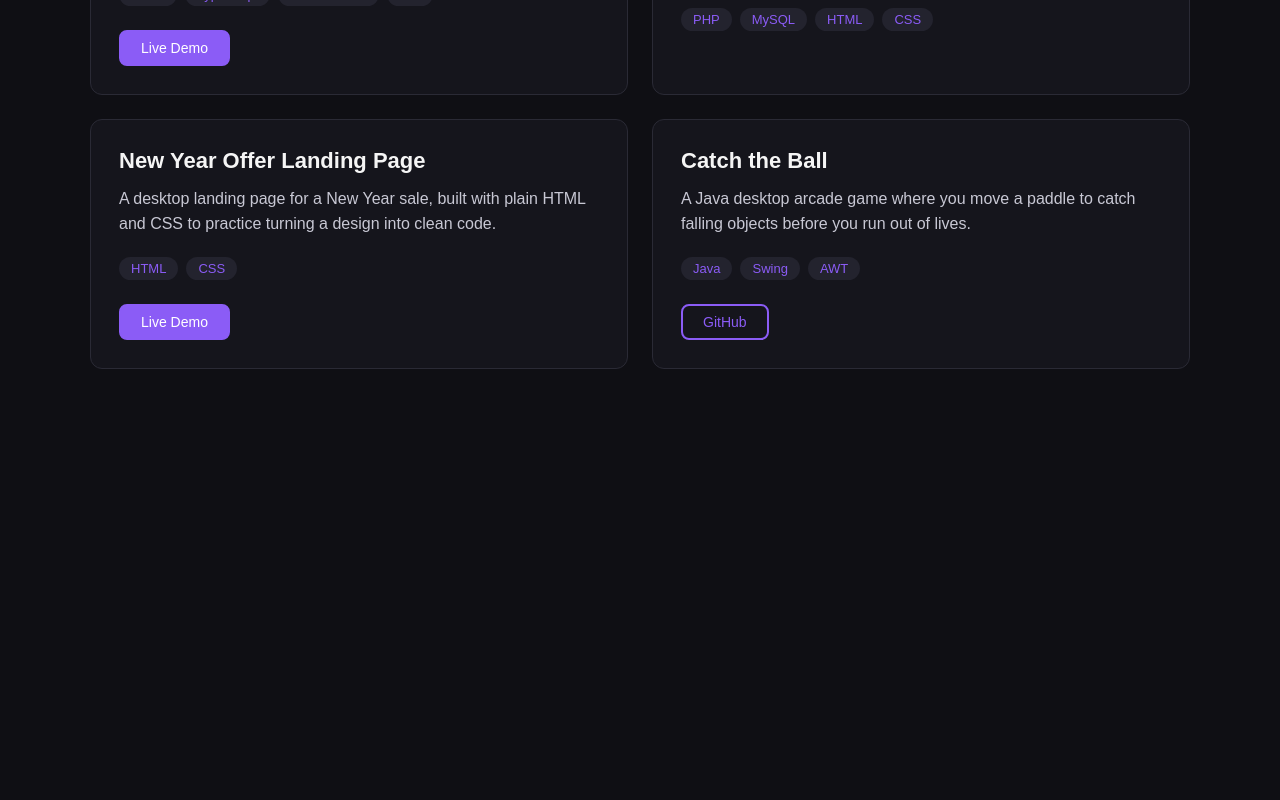
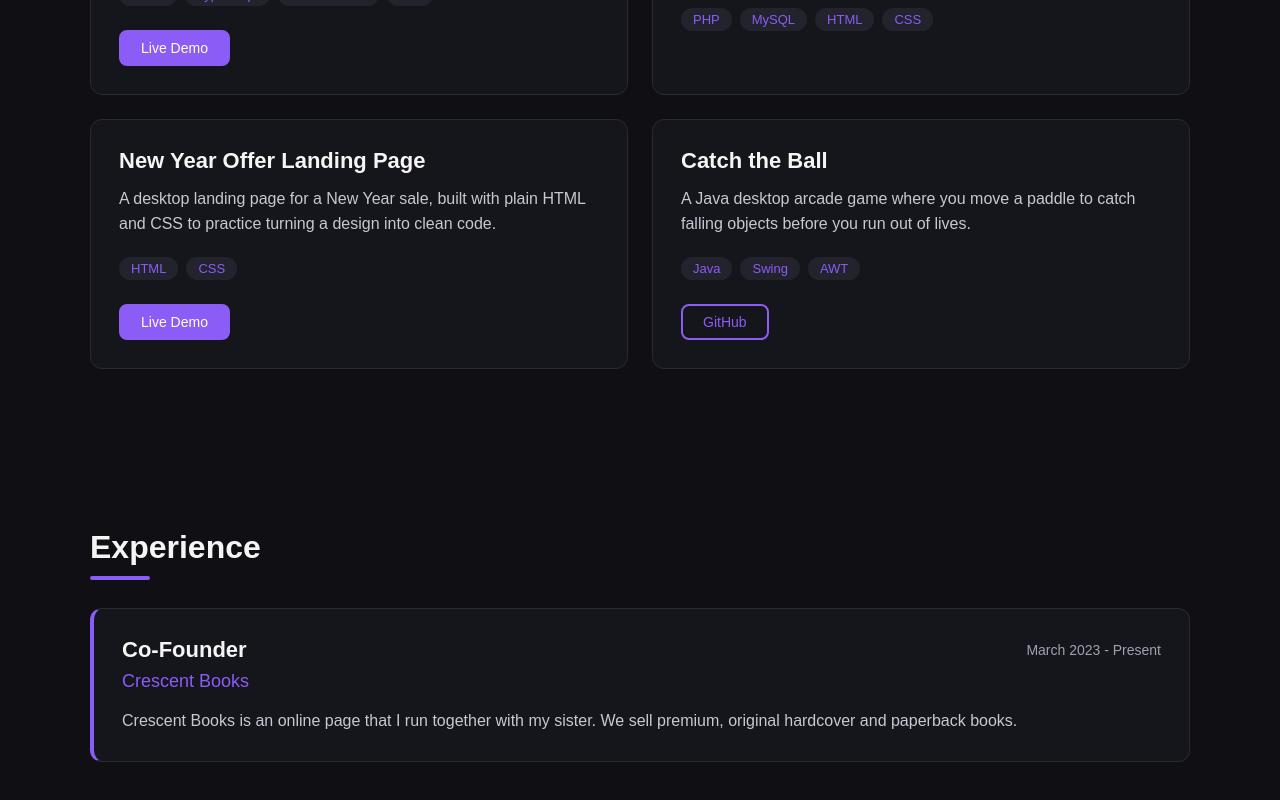
Before and after one commit to tniha10/my-portfolio, a React (Vite) app: page / in a window 1280 px wide. Shown: the part 2456-3256 px from the top of the page. Before the commit the page ends 2905 px from the top, so only its background shows below. Built offline with nearby package versions, Linux system fonts and the light colour scheme.

Commit message:
Experience Section

```diff
--- a/src/App.jsx
+++ b/src/App.jsx
@@ -3,6 +3,7 @@ import Hero from './components/Hero'
 import About from './components/About'
 import Skills from './components/Skills'
 import Projects from './components/Projects'
+import Experience from './components/Experience'
 
 function App() {
   return (
@@ -12,6 +13,7 @@ function App() {
       <About />
       <Skills />
       <Projects />
+      <Experience />
     </div>
   )
 }
--- /dev/null
+++ b/src/components/Experience.css
@@ -0,0 +1,52 @@
+.experience {
+  padding: 80px 20px;
+}
+
+.experience-container {
+  max-width: 1100px;
+  margin: 0 auto;
+}
+
+.experience-card {
+  background-color: #15151c;
+  border: 1px solid #2a2a35;
+  border-left: 4px solid #8b5cf6;
+  border-radius: 12px;
+  padding: 28px;
+}
+
+.experience-header {
+  display: flex;
+  justify-content: space-between;
+  align-items: center;
+  flex-wrap: wrap;
+  gap: 8px;
+  margin-bottom: 8px;
+}
+
+.experience-header h3 {
+  font-size: 22px;
+}
+
+.experience-date {
+  font-size: 14px;
+  color: #a0a0b0;
+}
+
+.experience-company {
+  font-size: 18px;
+  color: #8b5cf6;
+  margin-bottom: 16px;
+}
+
+.experience-text {
+  font-size: 16px;
+  line-height: 1.6;
+  color: #c8c8d4;
+}
+
+@media (max-width: 768px) {
+  .experience {
+    padding: 60px 20px;
+  }
+}
--- /dev/null
+++ b/src/components/Experience.jsx
@@ -0,0 +1,27 @@
+import './Experience.css'
+
+function Experience() {
+  return (
+    <section id="experience" className="experience">
+      <div className="experience-container">
+        <h2 className="section-title">Experience</h2>
+
+        <div className="experience-card">
+          <div className="experience-header">
+            <h3>Co-Founder</h3>
+            <span className="experience-date">March 2023 - Present</span>
+          </div>
+
+          <p className="experience-company">Crescent Books</p>
+
+          <p className="experience-text">
+            Crescent Books is an online page that I run together with my
+            sister. We sell premium, original hardcover and paperback books.
+          </p>
+        </div>
+      </div>
+    </section>
+  )
+}
+
+export default Experience
```
